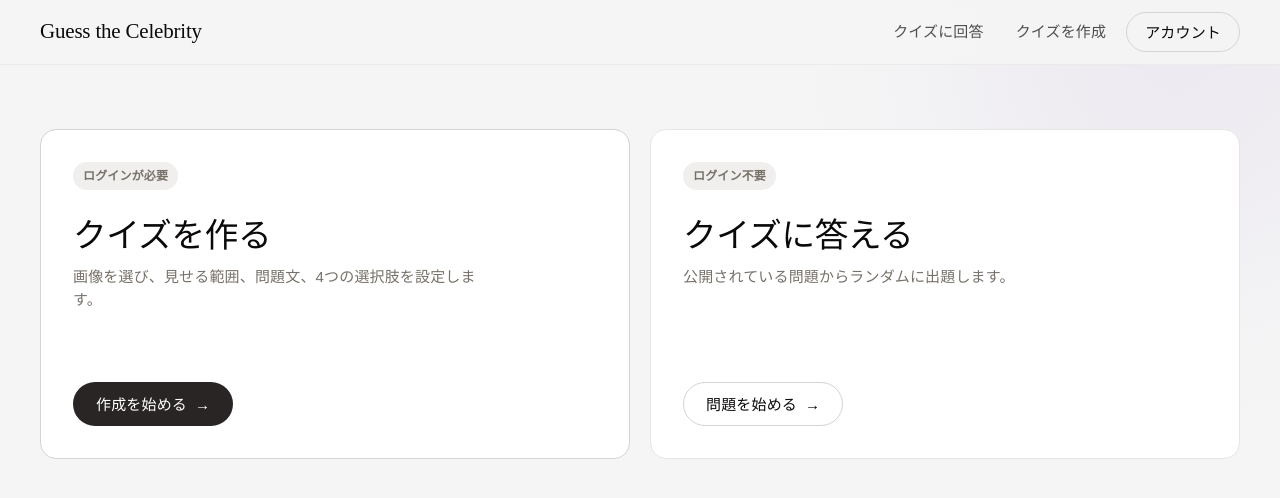
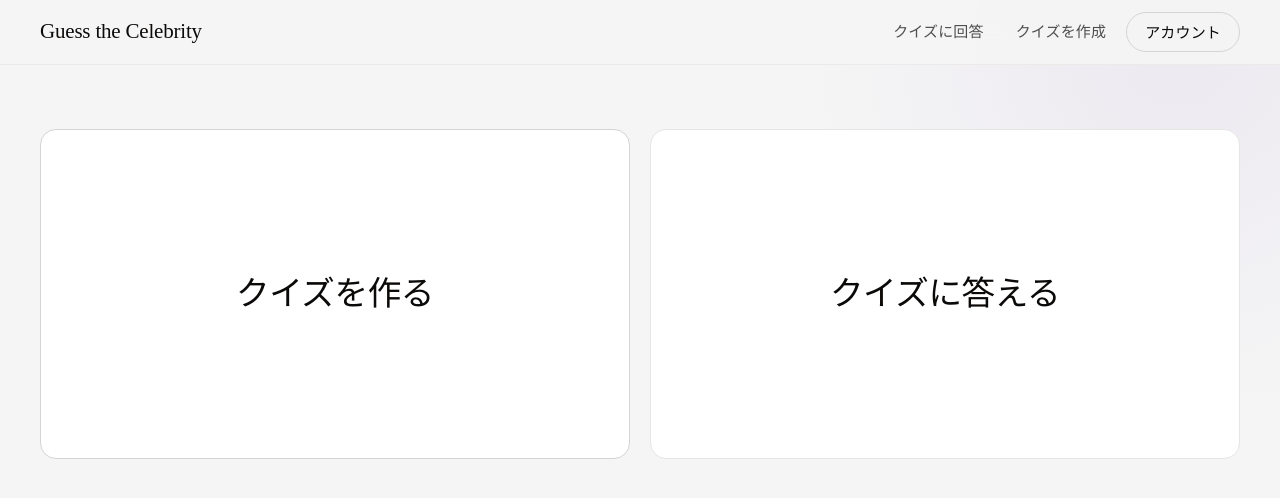
Before and after one commit to popomaro516/guess-the-celebrity, an Astro site in the folder frontend/: page / in a window 1280 px wide. Built offline with nearby package versions, Linux system fonts and the light colour scheme; Astro itself is replaced by a stand-in of ours.

Commit message:
Reduce home cards to actions

```diff
--- a/frontend/src/pages/index.astro
+++ b/frontend/src/pages/index.astro
@@ -6,25 +6,11 @@ import BaseLayout from "../layouts/BaseLayout.astro";
   <section class="home container" aria-label="操作を選択">
     <div class="action-grid">
       <a class="action-card action-card-create card" href="/create/">
-        <div>
-          <span class="action-label">ログインが必要</span>
-          <h2>クイズを作る</h2>
-          <p>画像を選び、見せる範囲、問題文、4つの選択肢を設定します。</p>
-        </div>
-        <span class="button button-primary">
-          作成を始める <span aria-hidden="true">→</span>
-        </span>
+        <h2>クイズを作る</h2>
       </a>
 
       <a class="action-card card" href="/play/">
-        <div>
-          <span class="action-label">ログイン不要</span>
-          <h2>クイズに答える</h2>
-          <p>公開されている問題からランダムに出題します。</p>
-        </div>
-        <span class="button button-outline">
-          問題を始める <span aria-hidden="true">→</span>
-        </span>
+        <h2>クイズに答える</h2>
       </a>
     </div>
   </section>
@@ -42,11 +28,10 @@ import BaseLayout from "../layouts/BaseLayout.astro";
   }
 
   .action-card {
-    display: flex;
+    display: grid;
     min-height: 330px;
     padding: 32px;
-    justify-content: space-between;
-    flex-direction: column;
+    place-items: center;
     box-shadow: none;
     transition: border-color 160ms ease, box-shadow 160ms ease, transform 160ms ease;
   }
@@ -61,35 +46,12 @@ import BaseLayout from "../layouts/BaseLayout.astro";
     border-color: var(--color-hairline-strong);
   }
 
-  .action-label {
-    display: inline-block;
-    margin-bottom: 28px;
-    padding: 5px 10px;
-    border-radius: 9999px;
-    background: var(--color-surface);
-    color: var(--color-muted);
-    font-size: 12px;
-    font-weight: 600;
-  }
-
   .action-card h2 {
-    margin-bottom: 12px;
+    margin: 0;
     font-family: var(--font-body);
     font-size: clamp(1.6rem, 3vw, 2.1rem);
     font-weight: 500;
     letter-spacing: -0.4px;
-  }
-
-  .action-card p {
-    max-width: 420px;
-    margin: 0;
-    color: var(--color-muted);
-    font-size: 15px;
-  }
-
-  .action-card .button {
-    width: fit-content;
-    margin-top: 32px;
   }
 
   @media (max-width: 767px) {
```
